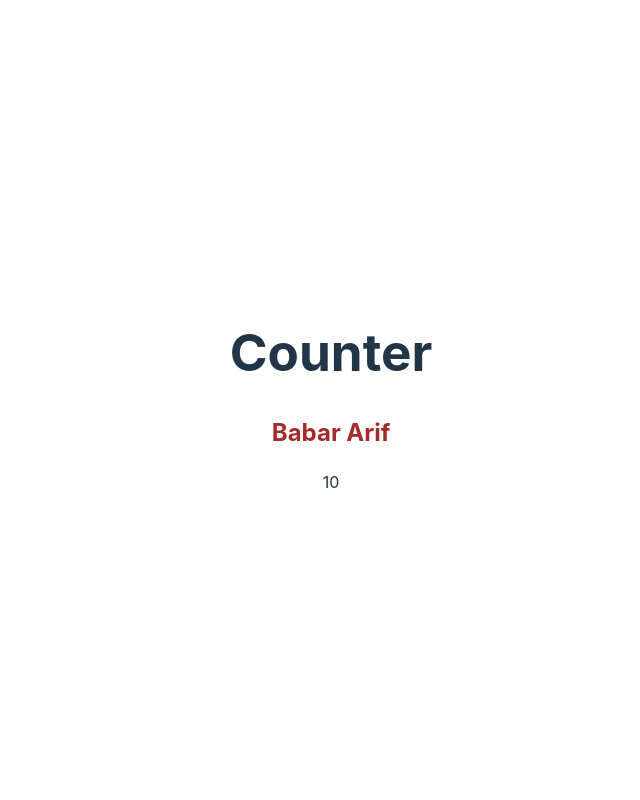
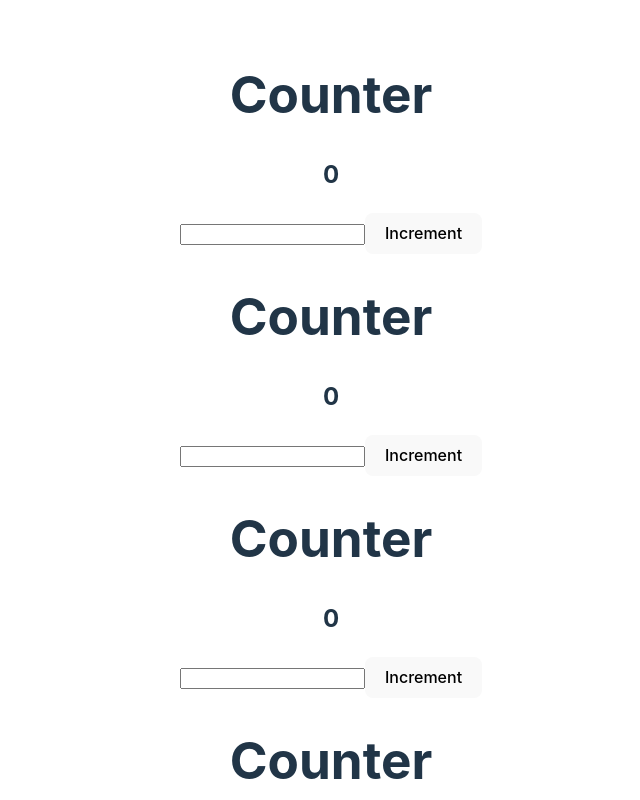
Before and after one commit to Babar1998/React-Web-App, a React (Vite) app: page / in a window 1280 px wide. Shown: the top 800 px of the page, without its empty margins (309-949 px from the left). Built offline with nearby package versions, Linux system fonts and the light colour scheme.

Commit message:
Adding Function and Dynamic

```diff
--- a/src/App.jsx
+++ b/src/App.jsx
@@ -6,9 +6,14 @@ import './App.css'
 import './Components/Counter/Counter.css'
 
 function App() {
-  const [count, setCount] = useState(0)
+  return <div>
+    <Counter/>
+    <Counter/>
+    <Counter/>
+    <Counter/>
+    <Counter/>
+    <Counter/>
+  </div>;
 
-  return <Counter/>
 }
-
 export default App
--- a/src/Components/Counter/Counter.css
+++ b/src/Components/Counter/Counter.css
@@ -1,3 +1,4 @@
-h2{
+
+.red{
     color: brown;
 }
--- a/src/Components/Counter/Counter.jsx
+++ b/src/Components/Counter/Counter.jsx
@@ -1,10 +1,23 @@
+import { useState } from "react";
+import "./Counter.css";
+
 const Counter = ()=> {
-    const counterValue = 10;
+    const [counterValue, setCounterValue] = useState(0);
+    const [inputValue, setInputValue] = useState(0);
+    const incrementClickHandler = () => {
+        setCounterValue(counterValue + inputValue);
+    };
+
+    const inputChangeHandler = (e) => {
+        const inputValue = Number(e.target.value);
+        setInputValue(inputValue);
+    };
     return (
         <div>
             <h1>Counter</h1>
-            <h2>Babar Arif</h2>
-            {counterValue !== 0 && <p>{counterValue}</p>}
+            <h2>{counterValue}</h2>
+            <input onChange = {inputChangeHandler} type = "text"/>
+            <button onClick={incrementClickHandler}>Increment</button>
         </div>
     );
 };
```
